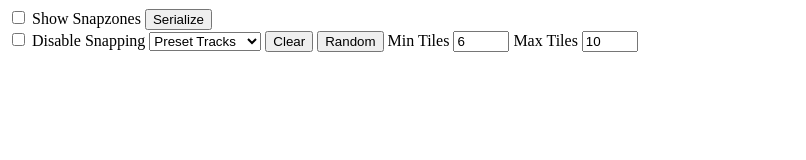
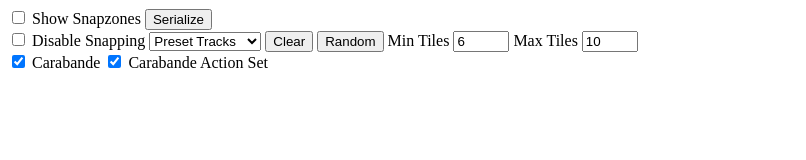
Before and after one commit to exp111/CarabandeTrackBuilder, a plain HTML site: page docs/index.html in a window 1280 px wide. Both pictures are taken after a click on the button "Random". Shown: the top 160 px of the page, without its empty margins (0-806 px from the left). Drawn offline with Linux system fonts and the light colour scheme.

Commit message:
allow pack toggle

```diff
--- a/docs/index.html
+++ b/docs/index.html
@@ -24,6 +24,12 @@
     <label for="randomMax">Max Tiles</label>
     <input id="randomMax" type="number" value="10" min="6" max="30" step="2" onchange="randomMinMaxChange(this)">
 </div>
+<div id="menu-packs">
+    <input id="carabande-base" type="checkbox" checked="true" onchange="togglePack(this)">
+    <label for="carabande-base">Carabande</label>
+    <input id="carabande-addon" type="checkbox" checked="true" onchange="togglePack(this)">
+    <label for="carabande-addon">Carabande Action Set</label>
+</div>
 <div id="canvas"></div>
 </body>
 <script src="js/vector.js"></script>
@@ -35,6 +41,7 @@
         forceShowSnapzones: false,
         disableSnapping: false,
         IsDebug: window.location.protocol == "file:" || window.location.hostname == "localhost",
+        canvas: new Canvas(),
         trackbuilder: new Trackbuilder(tracks),
         trackgenerator: new Trackgenerator(),
     }
@@ -43,7 +50,7 @@
 
     function forceShowSnapzones(val) {
         Global.forceShowSnapzones = val;
-        toggleSnapzones(val);
+        Global.canvas.toggleSnapzones(val);
     }
 
     function serializeTrack() {
@@ -57,17 +64,17 @@
     }
 
     function onTrackChange(val) {
-        clearTracks();
+        Global.canvas.resetTracks();
         Global.trackbuilder.onTrackSelect(val);
     }
 
     function clearButton() {
         tracks.selectedIndex = 0;
-        clearTracks();
+        Global.canvas.resetTracks();
     }
 
     function randomTrack() {
-        clearTracks();
+        Global.canvas.resetTracks();
         let min = Number(randomMin.value);
         let max = Number(randomMax.value);
         let track = Global.trackgenerator.generateTrack(min, max);
@@ -83,7 +90,16 @@
         }
     }
 
-    createCanvas();
-    initPresets();
+    function togglePack(checkbox) {
+        let id = checkbox.id;
+        if (id == null) {
+            console.error(`Unknown pack ${id}`);
+            return;
+        }
+        Global.canvas.togglePack(id, checkbox.checked);
+    }
+
+    Global.canvas.createCanvas();
+    Global.canvas.initPresets();
 </script>
 </html>
--- a/docs/js/canvas.js
+++ b/docs/js/canvas.js
@@ -1,7 +1,8 @@
-const nobLength = 7;
-const snapZone = 10;
+class Canvas {
+    static nobLength = 7;
+    static snapZone = 10;
 
-function createCanvas() {
+    createCanvas() {
         Global.stage = new Konva.Stage({
             container: 'canvas',   // id of container <div>
             draggable: true
@@ -13,23 +14,26 @@
         Global.layer = new Konva.Layer();
         Global.stage.add(Global.layer);
 
-    function setCanvasSize() {
+
+        // listen to resize
+        window.onresize = () => this.setCanvasSize();
+        // set size
+        this.setCanvasSize();
+    }
+
+    setCanvasSize() {
         Global.stage.width(window.innerWidth);
         Global.stage.height(window.innerHeight);
     }
 
-    // listen to resize
-    window.onresize = () => setCanvasSize();
-    // set size
-    setCanvasSize();
-}
 
-function isInside(r1, p) {
+    isInside(r1, p) {
         return (p.x >= r1.x && p.x <= r1.x + r1.width) &&
             (p.y >= r1.y && p.y <= r1.y + r1.height);
     }
 
-function haveIntersection(r1, r2) {
+
+    haveIntersection(r1, r2) {
         return !(
             r2.x > r1.x + r1.width ||
             r2.x + r2.width < r1.x ||
@@ -38,7 +42,8 @@
         );
     }
 
-function moveGroupToSnapzone(group, otherGroup, zone, otherZone) {
+
+    moveGroupToSnapzone(group, otherGroup, zone, otherZone) {
         // first get the pos diff between the two zones
         let nearestPos = otherZone.absolutePosition();
         let nearestOtherPos = zone.absolutePosition();
@@ -48,8 +53,8 @@
         let newPos = {x: groupPos.x + posDiff.x, y: groupPos.y + posDiff.y};
         let trackPosDiff = Vector.diff(otherGroup.absolutePosition(), newPos);
         trackPosDiff = Vector.normalize(trackPosDiff);
-    newPos.x += trackPosDiff.x * nobLength;
-    newPos.y += trackPosDiff.y * nobLength;
+        newPos.x += trackPosDiff.x * Canvas.nobLength;
+        newPos.y += trackPosDiff.y * Canvas.nobLength;
         group.absolutePosition(newPos);
         // mark snapzone as used so we cant double use a snap
         zone.attrs.snap = otherZone;
@@ -64,7 +69,7 @@
             for (let i in otherTiles) {
                 let otherTile = otherTiles[i];
                 // check if there is a snapzone that isnt snapped and contains our other snapzone origin
-            let found = otherTile.children.find(z => z.attrs.tag == "snapzone" && z.attrs.snap == null && isInside(z.getClientRect(), zonePos));
+                let found = otherTile.children.find(z => z.attrs.tag == "snapzone" && z.attrs.snap == null && this.isInside(z.getClientRect(), zonePos));
                 if (found) {
                     // mark that one too
                     found.attrs.snap = ourOtherZone;
@@ -75,7 +80,8 @@
         }
     }
 
-function toggleSnapzones(val) {
+
+    toggleSnapzones(val) {
         Global.layer.getChildren().forEach((group) => {
             group.getChildren().forEach((child) => {
                 if (child.attrs.tag != "snapzone")
@@ -85,7 +91,8 @@
         })
     }
 
-function removeSnap(group) {
+
+    removeSnap(group) {
         let zones = group.children.filter(c => c.attrs.tag == "snapzone" && c.attrs.snap != null);
         for (let i in zones) {
             let zone = zones[i];
@@ -96,7 +103,8 @@
         }
     }
 
-function checkSnap(group) {
+
+    checkSnap(group) {
         if (Global.disableSnapping)
             return;
         let children = group.getChildren();
@@ -127,7 +135,7 @@
             nearestOtherRot = Math.round((nearestOtherRot + 180) % 180);
             if (nearestRot != nearestOtherRot)
                 continue;
-        if (haveIntersection(nearest.getClientRect(), nearestOther.getClientRect())) {
+            if (this.haveIntersection(nearest.getClientRect(), nearestOther.getClientRect())) {
                 // disallow overlaying snaps
                 // check if the direction from the group origin to the snapzone is the same for both zones (dot product > 0)
                 let dot = Vector.dot(Vector.diff(nearest.absolutePosition(), otherTrackPos), Vector.diff(nearestOther.absolutePosition(), pos));
@@ -135,13 +143,14 @@
                     console.error("detected overlap");
                     break;
                 }
-            moveGroupToSnapzone(group, g, nearestOther, nearest);
+                this.moveGroupToSnapzone(group, g, nearestOther, nearest);
                 break;
             }
         }
     }
 
-function addTrack(type, url, x, y, index) {
+    addTrack(type, url, x, y, packId, index) {
+        let base = this;
         let promise = new Promise((resolve, reject) => {
             Konva.Image.fromURL(url, function (track) {
                 let trackType = type;
@@ -155,6 +164,7 @@
                     x: x,
                     y: y,
                     type: type,
+                    pack: packId,
                     trackType: trackType,
                     draggable: true,
                 });
@@ -171,6 +181,7 @@
                     if (e.evt.button != 2)
                         return;
                     group.rotate(45);
+                    //TODO: remove snapped zones, check new snap
                 });
                 group.on("dblclick dbltap", (e) => {
                     if (e.evt.button == 2) // dont rotate on right click double click
@@ -180,13 +191,13 @@
 
                 group.on("dragstart", () => {
                     if (!Global.forceShowSnapzones)
-                    toggleSnapzones(true);
-                removeSnap(group);
+                        base.toggleSnapzones(true);
+                    base.removeSnap(group);
                 });
                 group.on("dragend", () => {
                     if (!Global.forceShowSnapzones)
-                    toggleSnapzones(false);
-                checkSnap(group);
+                        base.toggleSnapzones(false);
+                    base.checkSnap(group);
                 });
 
                 function createSnapzone(x, y, w, h, angle) {
@@ -203,6 +214,7 @@
                         offset: {x: w / 2, y: h / 2},
                     });
                 }
+                let snapZone = Canvas.snapZone;
 
                 switch (trackType) {
                     case "straight": {
@@ -236,46 +248,99 @@
 
 
     //TODO: add a seperation between normal/addon tiles?
-const presetRect = {x1: 50, y1: 100, x2: 150, y2: 500};
-const tilesPerRow = 3;
+    static tilesPerRow = 3;
+    static presetRect = {x1: 50, y1: 100, x2: 150, y2: 500};
+    packs = [
+        {
+            id: "carabande-base",
+            tiles: [
+                "start",
+                "straight", "straight", "straight", "straight", "straight",
+                "curve", "curve", "curve", "curve", "curve", "curve", "curve", "curve", "curve", "curve"
+            ],
+            enabled: true,
+        },
+        {
+            id: "carabande-addon",
+            tiles: [
+                "curve", "curve",
+                "ramp", "rampEnd",
+                "xstraight", "ystraight",
+            ],
+            enabled: true,
+        },
+    ];
 
-function initPresets() {
-    Global.tiles = [];
-    let index = 0;
 
-    function addPreset(track) {
-        let url = `assets/${track}.png`;
-        let ret = addTrack(track, url, 0, 0, index);
-        index++;
-        return ret;
+    togglePack(id, val) {
+        let pack = this.packs.find(p => p.id == id);
+        pack.enabled = val;
+        if (pack.enabled) {
+            // add them
+            Promise.all(this.addTracks(pack, Global.tiles.length)).then(() => this.resetTracks(pack));
+        } else {
+            this.removeTracks(pack);
+        }
     }
 
+    addPreset(track, packId, index) {
+        let url = `assets/${track}.png`;
+        return this.addTrack(track, url, 0, 0, packId, index);
+    }
+
+    initPresets() {
+        Global.tiles = [];
+
         let promises = [];
-    promises.push(addPreset("start"));
-    for (let i = 0; i < 5; i++) {
-        promises.push(addPreset("straight"));
+        let index = 0;
+        for (let i in this.packs) {
+            let pack = this.packs[i];
+            if (pack.enabled) {
+                let packPromises = this.addTracks(pack, index);
+                index += packPromises.length;
+                promises.push(packPromises);
             }
-    for (let i = 0; i < 12; i++) {
-        promises.push(addPreset("curve"));
         }
-    promises.push(addPreset("ramp"));
-    promises.push(addPreset("rampEnd"));
-    promises.push(addPreset("xstraight"));
-    promises.push(addPreset("ystraight"));
-    Promise.all(promises).then(() => {
-        clearTracks();
+        Promise.all(promises.flat()).then(() => {
+            this.resetTracks();
         });
     }
 
-function clearTracks() {
-    let tilesAdded = 0;
+    addTracks(pack, index) {
+        let promises = [];
+        for (let j in pack.tiles) {
+            let tile = pack.tiles[j];
+            promises.push(this.addPreset(tile, pack.id, index));
+            index++;
+        }
+        return promises;
+    }
+
+    removeTracks(pack) {
+        let toRemove = [];
         for (let i in Global.tiles) {
             let tile = Global.tiles[i];
-        let x = tilesAdded % tilesPerRow * (presetRect.x2 - presetRect.x1 / tilesPerRow) + presetRect.x1;
-        let y = Math.floor(tilesAdded / tilesPerRow) * 100 + presetRect.y1;
+            // if we have a pack id, check for that
+            if (pack != null && pack.id != tile.attrs.pack)
+                continue;
+            tile.remove();
+            toRemove.push(tile);
+        }
+        // remove them
+        toRemove.forEach(t => Global.tiles.splice(Global.tiles.indexOf(t), 1));
+    }
+
+    resetTracks(pack = null) {
+        for (let i in Global.tiles) {
+            let tile = Global.tiles[i];
+            // if we have a pack id, check for that
+            if (pack != null && pack.id != tile.attrs.pack)
+                continue;
+            let x = i % Canvas.tilesPerRow * (Canvas.presetRect.x2 - Canvas.presetRect.x1 / Canvas.tilesPerRow) + Canvas.presetRect.x1;
+            let y = Math.floor(i / Canvas.tilesPerRow) * 100 + Canvas.presetRect.y1;
             tile.rotation(0);
             tile.absolutePosition(new Vector(x, y));
             tile.children.filter(c => c.attrs.tag == "snapzone").forEach(z => z.attrs.snap = null);
-        tilesAdded++;
         }
     }
+}
--- a/docs/js/trackbuilder.js
+++ b/docs/js/trackbuilder.js
@@ -1,8 +1,3 @@
-const trackArea = {
-    x1: presetRect.x2, y1: presetRect.y1,
-    x2: presetRect.x2 + 1000, y2: presetRect.y2 + 1000
-};
-
 class Tile {
     Type = "";
     Angle = 0;
@@ -14,6 +9,10 @@
 }
 
 class Trackbuilder {
+    static trackArea = {
+        x1: Canvas.presetRect.x2, y1: Canvas.presetRect.y1,
+        x2: Canvas.presetRect.x2 + 1000, y2: Canvas.presetRect.y2 + 1000
+    };
     Tracks = [{
         name: "Default",
         tiles: [
@@ -112,8 +111,8 @@
             // first tile, place it at the center of the area
             if (prevTile == null) {
                 tile.absolutePosition({
-                    x: trackArea.x1 + (trackArea.x2 - trackArea.x1) / 2,
-                    y: trackArea.y1 + (trackArea.y2 - trackArea.y1) / 2
+                    x: Trackbuilder.trackArea.x1 + (Trackbuilder.trackArea.x2 - Trackbuilder.trackArea.x1) / 2,
+                    y: Trackbuilder.trackArea.y1 + (Trackbuilder.trackArea.y2 - Trackbuilder.trackArea.y1) / 2
                 });
                 // get the zone that is on the right
                 nextZone = tile.children[1];
@@ -136,7 +135,7 @@
                 };
                 // now find out which actual snapzone is closest to that point
                 let ourZone = zones.sort((a, b) => Vector.dist(a.absolutePosition(), nextZonePos) - Vector.dist(b.absolutePosition(), nextZonePos))[0];
-                moveGroupToSnapzone(tile, prevTile, ourZone, nextZone);
+                Global.canvas.moveGroupToSnapzone(tile, prevTile, ourZone, nextZone);
                 // get the other snapzone for the next tile to snap to
                 nextZone = zones.find(z => z != ourZone);
                 if (nextZone == null) {
```
Lines whose indentation alone changed are shown as unchanged.
